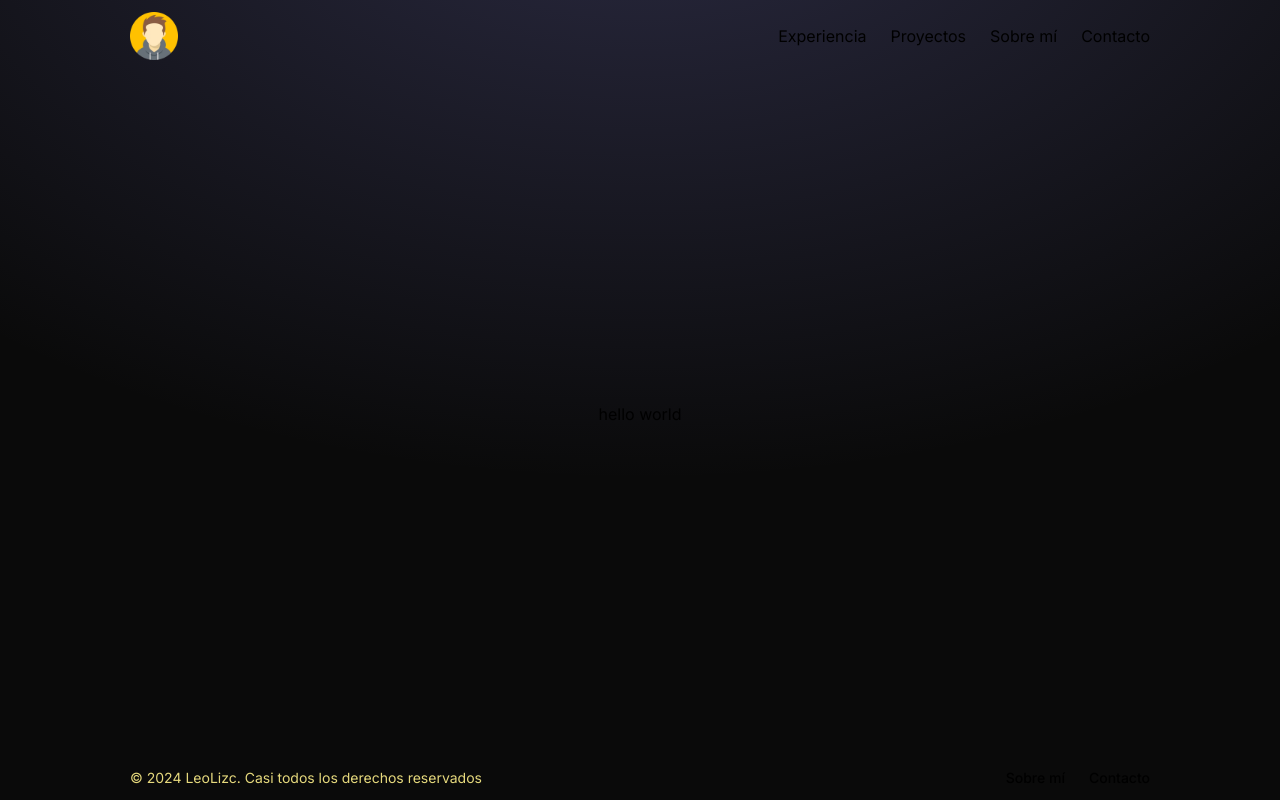
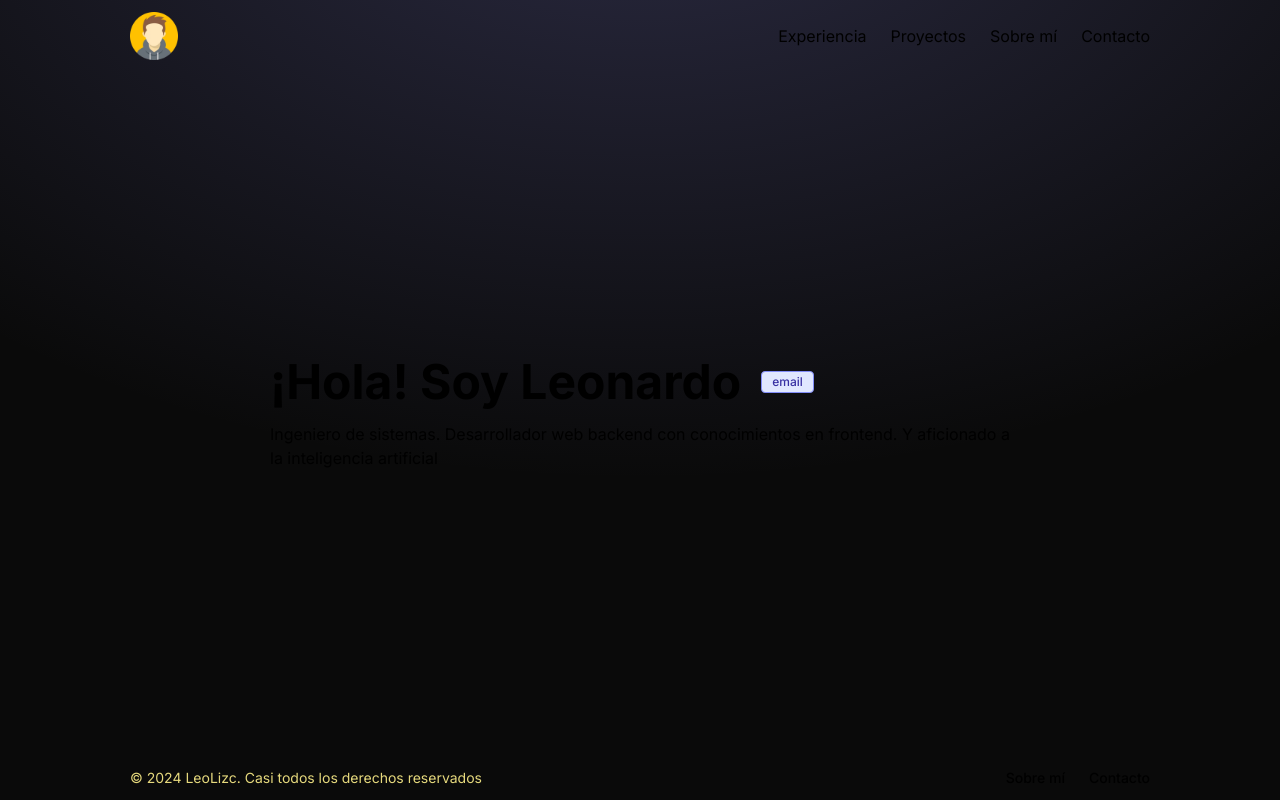
Before and after one commit to LeoLizc/leolizc.portfolio, a Next.js app: page / in a window 1280 px wide. Built offline with nearby package versions, Linux system fonts and the light colour scheme.

Commit message:
Add Badge component and update Home page layout

```diff
--- a/src/app/page.tsx
+++ b/src/app/page.tsx
@@ -1,7 +1,22 @@
+import Badge from '@/ui/components/badge';
+import SectionLayout from '@/ui/components/section-layout';
+
 export default function Home() {
   return (
     <main className="">
-      hello world
+      <SectionLayout>
+        <h1 className="text-3xl md:text-4xl lg:text-5xl font-bold flex flex-row gap-5 items-center mb-4">
+          ¡Hola! Soy Leonardo
+          <Badge
+            text="email"
+            hiddenText="ldlizcano@uninorte.edu.co"
+          />
+        </h1>
+        <h2>
+          Ingeniero de sistemas. Desarrollador web backend con conocimientos en frontend.
+          Y aficionado a la inteligencia artificial
+        </h2>
+      </SectionLayout>
     </main>
   );
 }
--- /dev/null
+++ b/src/ui/components/badge/badge.css
@@ -0,0 +1,64 @@
+/* TODO: Needs some cleaning */
+
+.badge {
+  position: relative;
+  height: auto;
+  display: flex;
+}
+
+.badge .hidden-text-container {
+  position: absolute;
+  display: inline-block;
+  left: 0;
+  top: 0;
+  overflow: hidden;
+  z-index: 2;
+  pointer-events: none;
+  height: 100%;
+}
+
+.badge .hidden-text {
+  position: relative;
+  display: inline-block;
+  white-space: nowrap;
+  text-align: left;
+  overflow: hidden;
+  text-overflow: clip;
+  width: 0%;
+  border-width: 0px;
+  border-color: rgb(129 140 248 / 0);
+  transition: width 0.5s ease-in-out;
+  transition-property: padding, width, border;
+  margin: 0;
+  /* line-height: 100%; */
+}
+
+.badge .visible-text {
+  display: inline-block;
+  width: 100%;
+  white-space: nowrap;
+
+  /* position: absolute;
+  left: 0;
+  z-index: 1;
+  text-align: left; */
+}
+
+.badge .visible-text.animated {
+  overflow: hidden;
+  text-overflow: clip;
+  transition: width 0.5s ease-in-out;
+}
+
+.badge:hover .visible-text.animated {
+  width: 0%;
+}
+
+.badge:hover .hidden-text {
+  padding-left: 0.625rem;
+  padding-right: 0.625rem;
+  border-width: 1px;
+  border-color: rgb(129 140 248);
+  width: 100%;
+  pointer-events: fill;
+}
--- /dev/null
+++ b/src/ui/components/badge/index.tsx
@@ -0,0 +1,25 @@
+import './badge.css';
+
+type BadgeProps = {
+  text: string;
+  hiddenText?: string;
+};
+
+export default function Badge({ text, hiddenText }: BadgeProps) {
+  const defClassName = 'bg-indigo-100 text-indigo-800 text-xs font-medium me-2 py-0.5 rounded dark:bg-gray-700 dark:text-indigo-400';
+  const hiddenClassName = 'px-2.5 border border-indigo-400';
+  return (
+    <div className="text-base badge">
+      <span className={`${defClassName} ${hiddenClassName} px-2.5 visible-text${hiddenText == null ? ' ' : ' animated'}`}>
+        {text}
+      </span>
+      {hiddenText && (
+        <div className="hidden-text-container">
+          <span className={`${defClassName} hidden-text`}>
+            {hiddenText}
+          </span>
+        </div>
+      )}
+    </div>
+  );
+}
```
Also changed, not shown: .eslintrc.json.
